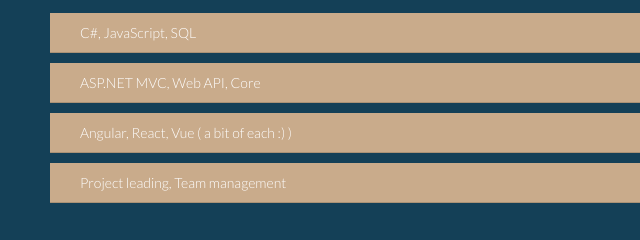
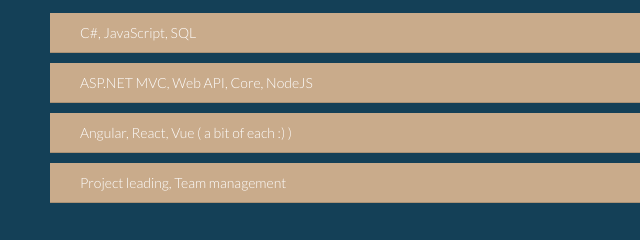
Before and after one commit to atWinKAS/devatk11, a plain HTML site: page web/index.html in a window 1280 px wide. Both pictures are taken after a click on the element 320 px from the left and 200 px from the top of the page. Shown: the part 433-673 px from the top of the page, 0-640 px from the left. Drawn offline with Linux system fonts and the light colour scheme.

Commit message:
Small fixes

```diff
--- a/web/index.html
+++ b/web/index.html
@@ -72,7 +72,7 @@
 										</div>
 
 										<div class="progress">
-											<div class="bar" style="width: 100%;">ASP.NET MVC, Web API, Core</div>
+											<div class="bar" style="width: 100%;">ASP.NET MVC, Web API, Core, NodeJS</div>
 										</div>
 
 										<div class="progress">
```
